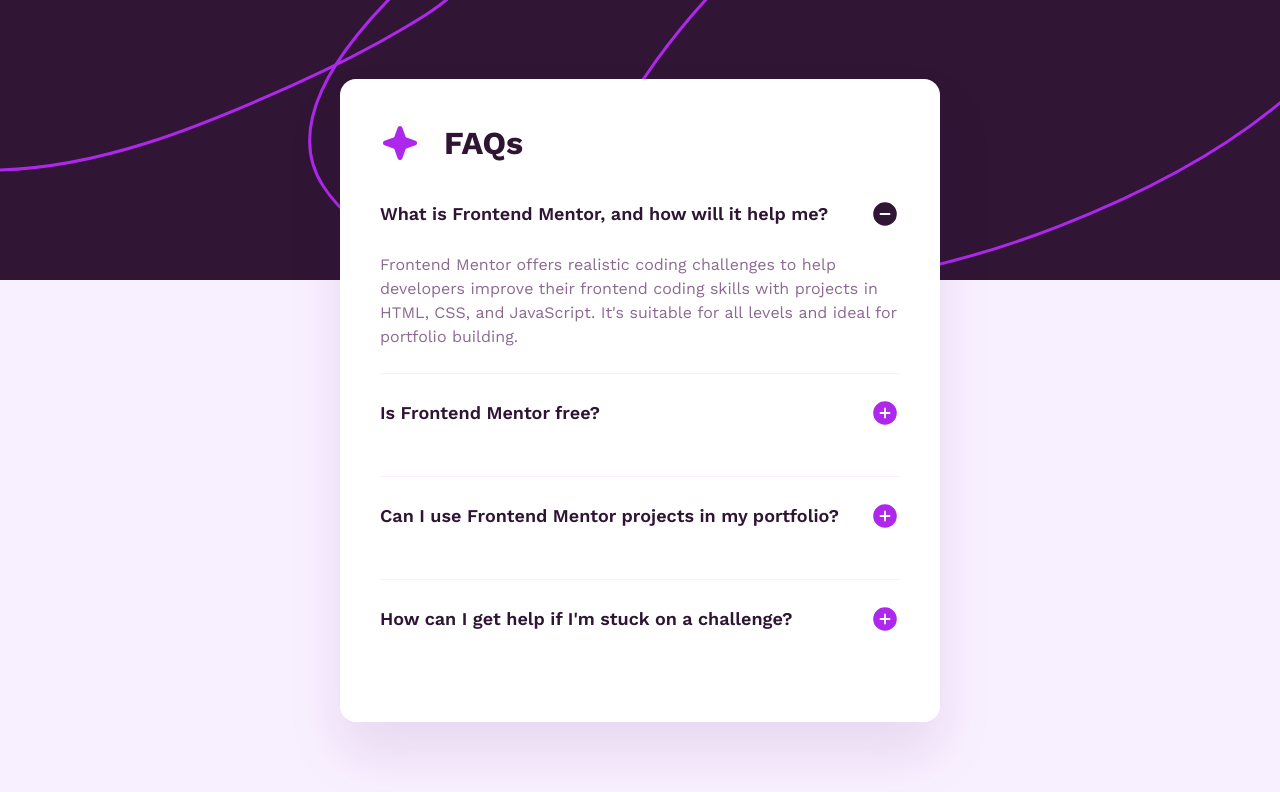
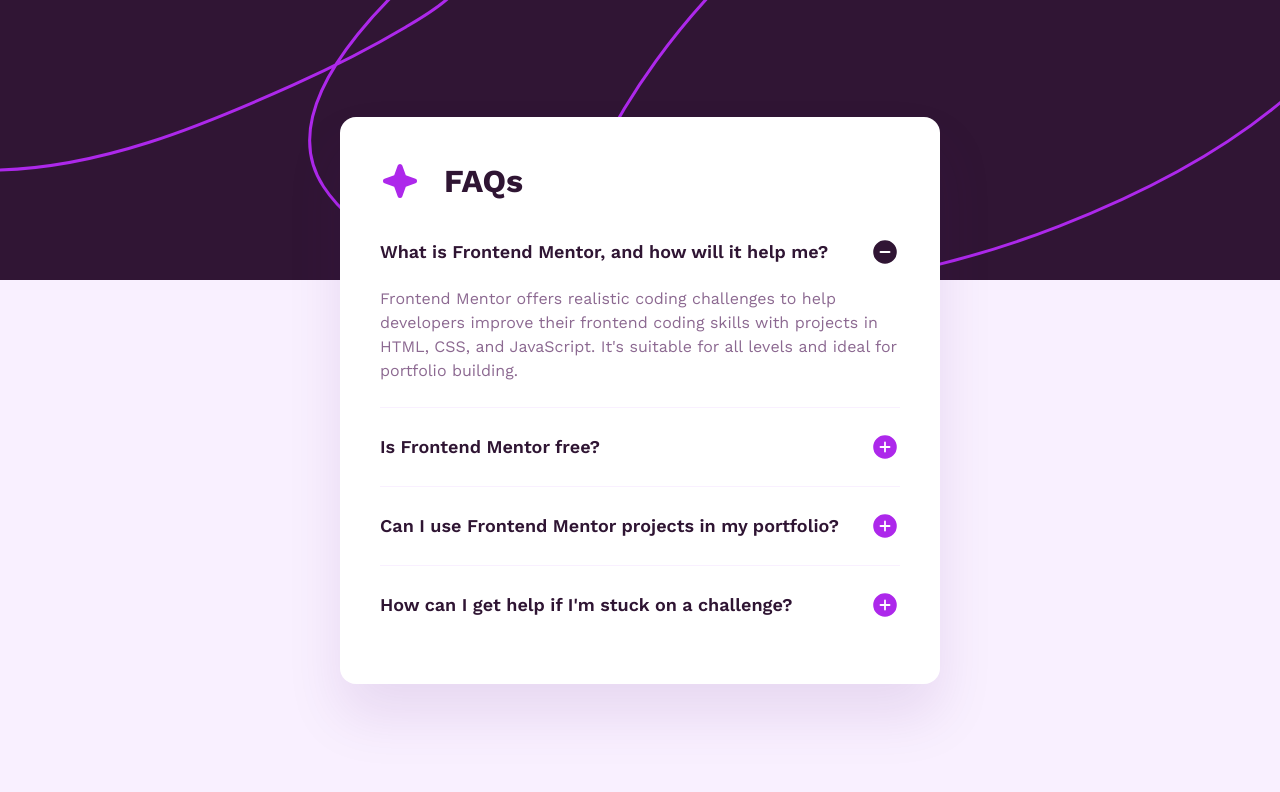
Before and after one commit to NDK1195/faq-accordion, a React (Vite) app: page / in a window 1280 px wide. Both pictures are taken after a click on the element "What is Frontend Mentor, and how will it help me?". Shown: the top 792 px of the page. Built offline with nearby package versions, Linux system fonts and the light colour scheme.

Commit message:
update screenshot

```diff
--- a/src/Accordion.jsx
+++ b/src/Accordion.jsx
@@ -16,7 +16,7 @@
     <div
       className={`pb-5 md:pb-6 ${
         lastChild ? '' : 'border-b-[1px] border-light-pink'
-      } flex flex-col gap-6`}
+      } flex flex-col gap-5`}
     >
       <div
         className='flex justify-between items-center gap-6 transition-all'
@@ -32,13 +32,7 @@
         />
       </div>
 
-      <div
-        className={`${
-          isOpen ? 'max-h-60' : ''
-        } transition-all duration-500 overflow-hidden max-h-0`}
-      >
-        <p className={`text-grayish-purple text-base`}>{content}</p>
-      </div>
+      {isOpen && <p className='text-grayish-purple text-base'>{content}</p>}
     </div>
   );
 }
```
Also changed, not shown: public/Screenshot.png (added), 1 other file (tests, documents, lock files or other folders).
